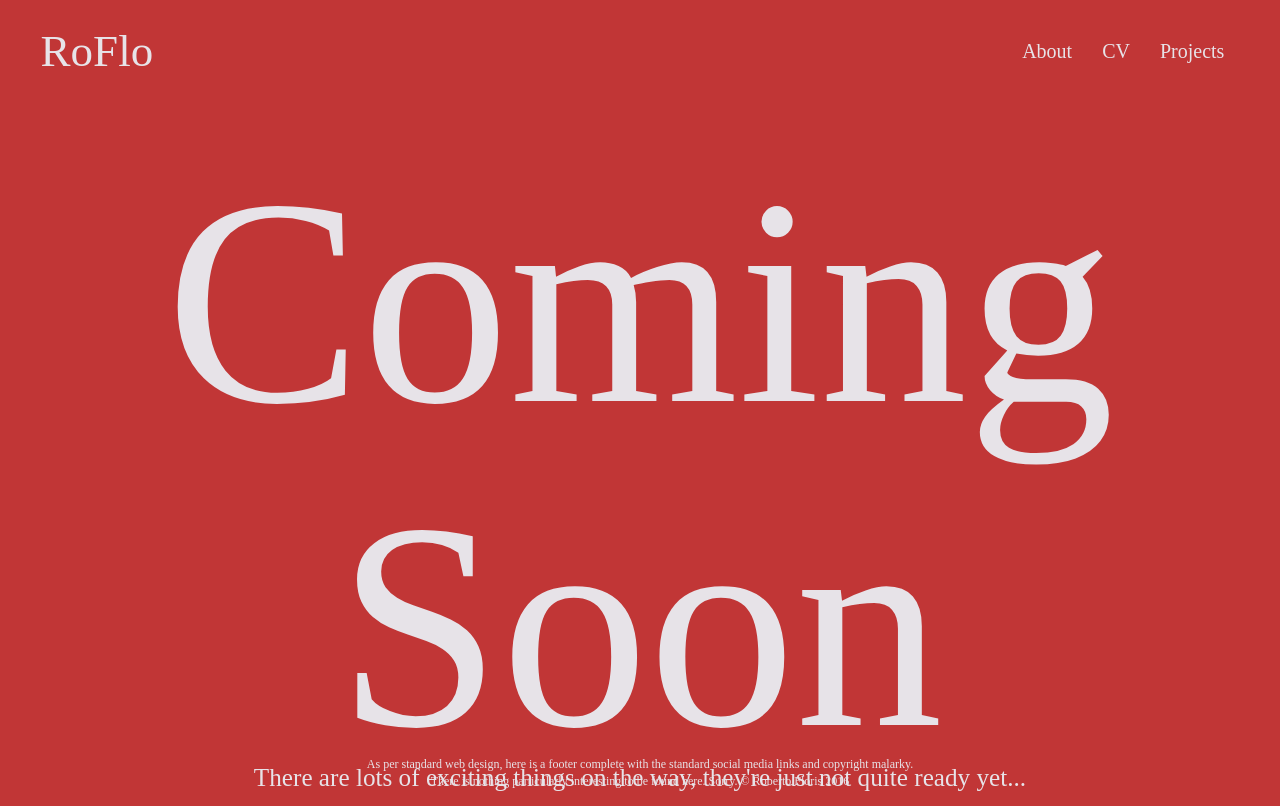
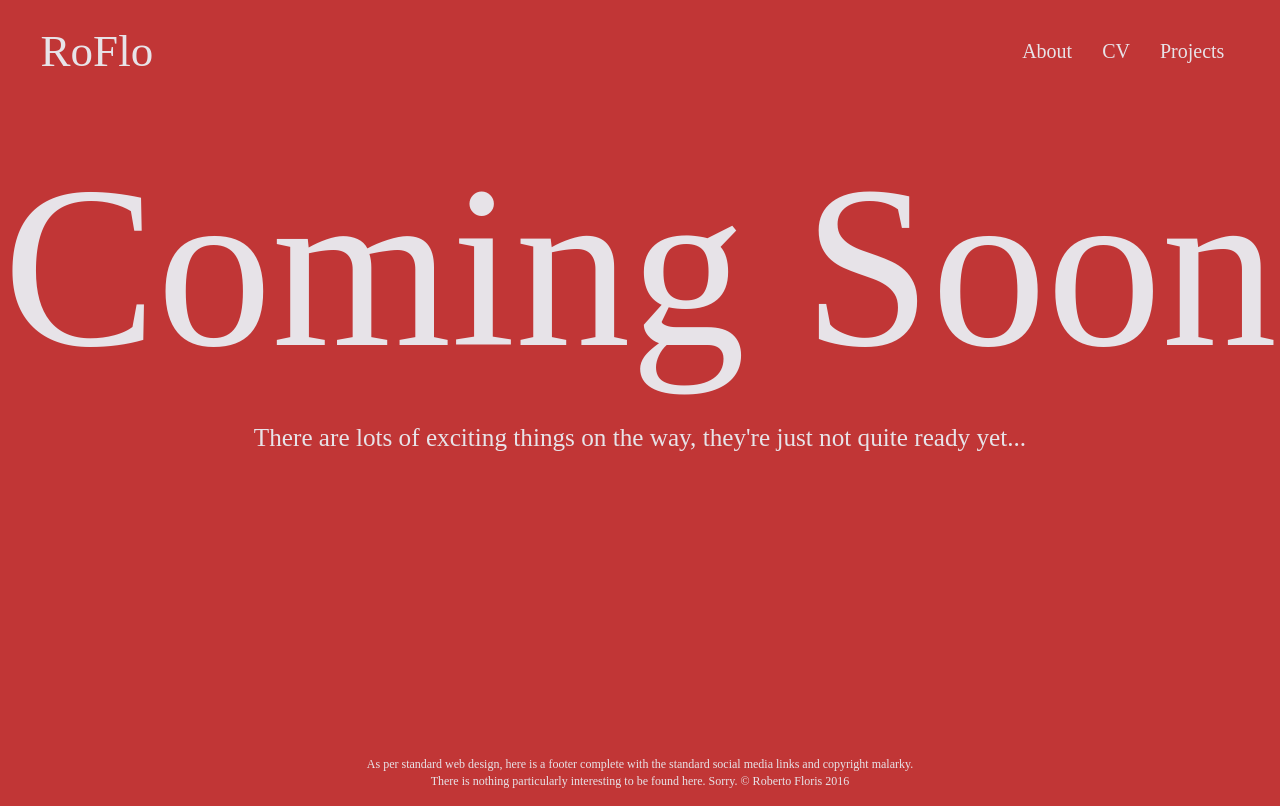
Before and after one commit to DiagoSmith/diagosmith.github.io, a plain HTML site: page projects.html in a window 1280 px wide. Drawn offline with nearby package versions, Linux system fonts and the light colour scheme.

Commit message:
additional css for the larger g in main heading to avoid overlap

```diff
--- a/projects.html
+++ b/projects.html
@@ -32,7 +32,7 @@
 	</nav>
 
 	<div class="container-fluid">
- 		 <div class="row" id = "giantbox">
+ 		 <div class="row" id = "giantboxp">
 
     	<h1> Coming Soon </h1>
 		<p> There are lots of exciting things on the way, they're just not quite ready yet...
--- a/style.css
+++ b/style.css
@@ -29,6 +29,11 @@ background: #C13636;
 	text-align: center;
 }
 
+#giantboxp {
+	text-align: center;
+}
+
+
 #giantbox h1 {
 	color: #E7E3E8;
 	font-family: SignPainter-HouseScript;
@@ -38,11 +43,27 @@ background: #C13636;
 
 }
 
+#giantboxp h1 {
+	color: #E7E3E8;
+	font-family: SignPainter-HouseScript;
+	font-size: 160px;
+	font-size: 18vmax;
+	padding-top: 4%;
+
+}
+
 #giantbox p {
 	color: #E7E3E8;
 	font-family: JCkg;
 	font-size: 180%;
 	margin-top: -3%;
+}
+
+#giantboxp p {
+	color: #E7E3E8;
+	font-family: JCkg;
+	font-size: 180%;
+	margin-top: 2%;
 }
 
 #footer {
```
